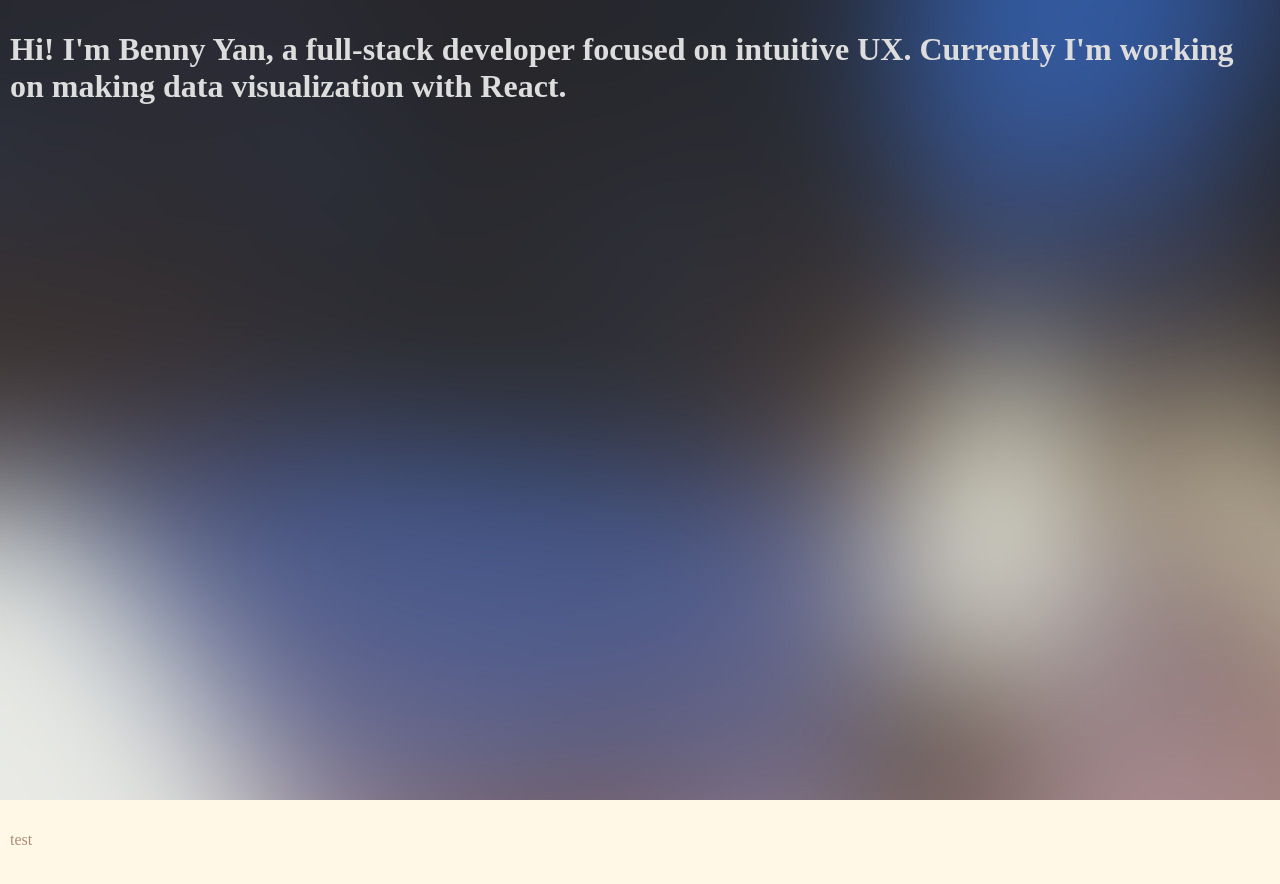
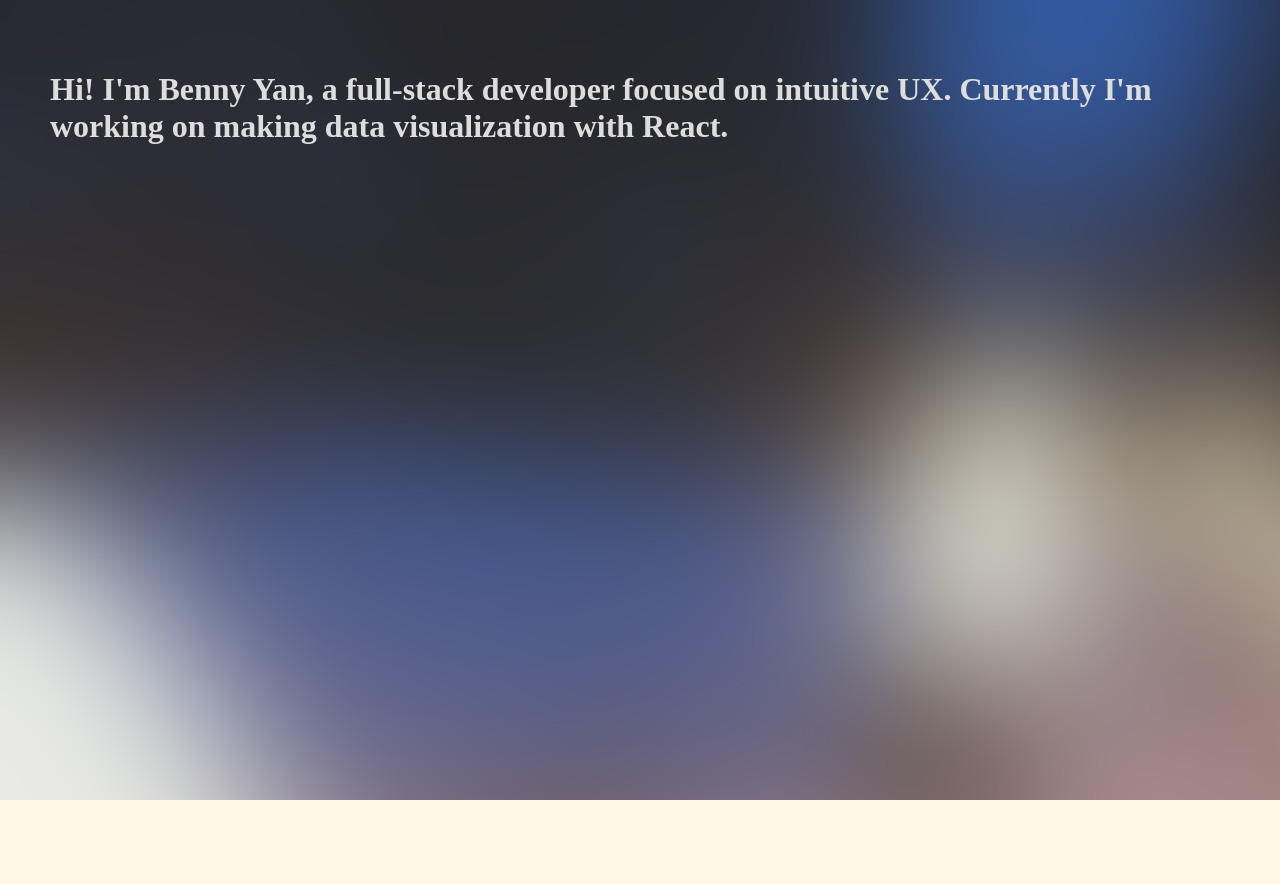
Before and after one commit to bearcott/old-website, a React app: page / in a window 1280 px wide. Shown: the top 884 px of the page. After the commit the page ends 800 px from the top, so only its background shows below. Built offline with nearby package versions, Linux system fonts and the light colour scheme.

Commit message:
styles & remove tests :(

```diff
--- a/src/styles/main.scss
+++ b/src/styles/main.scss
@@ -20,11 +20,18 @@ body {
     background: url('../static/background.jpg');
   }
   > .wrapper {
-    padding: 10px;
-    overflow: hidden;
+    position: fixed;
+    height: calc(100% - 100px);
+    width: calc(100% - 100px);
+    top: 0;
+    left: 0;
+    box-sizing: border-box;
+    margin: 50px;
+    overflow: scroll;
   }
 }
 
 .portfolio {
-  height: 100vh;
+  min-height: 100vh;
+  background: #FFF8E7;
 }
```
Also changed, not shown: package.json (+1 -23 lines).
